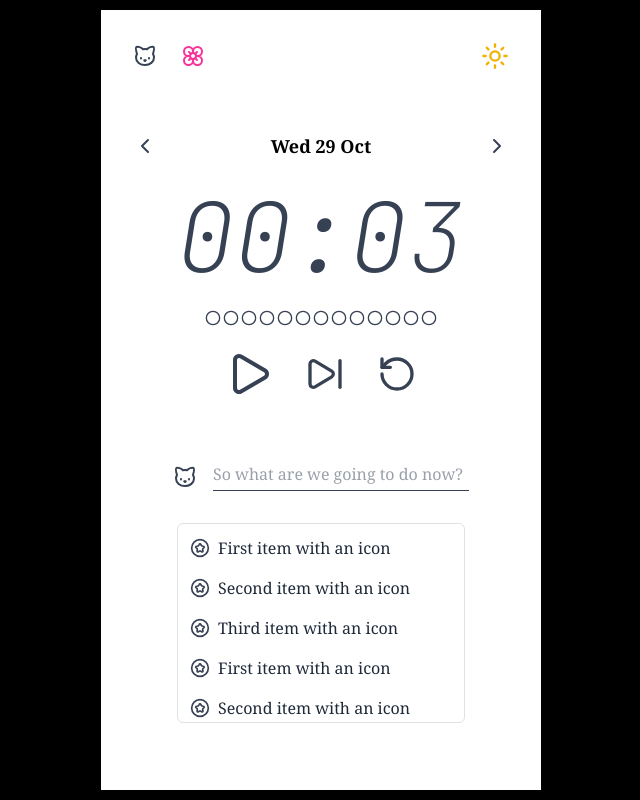
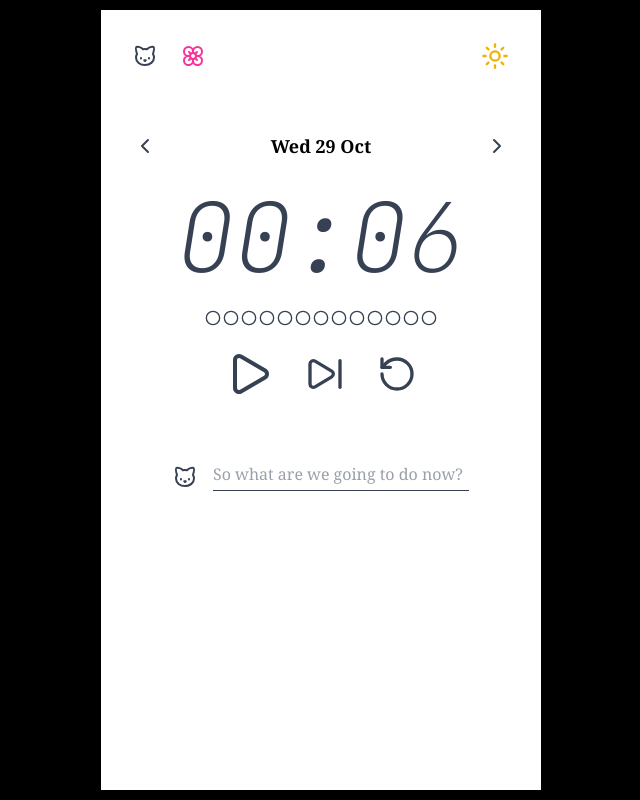
Before and after one commit to SnizhanaK/Study-Timer, a Vue app: page / in a window 1280 px wide. Shown: the whole page, without its empty margins (319-959 px from the left). Built offline with nearby package versions, Linux system fonts and the light colour scheme.

Commit message:
update list

```diff
--- a/src/App.vue
+++ b/src/App.vue
@@ -13,18 +13,24 @@ import {
   Play,
   RotateCcw,
   SkipForward,
+  Edit3,
+  Trash2
 } from "lucide-vue-next";
 
 const isDark = ref(false);
-const startMinutes = 0.05;
+const startMinutes = 0.10;
 const timeLeft = ref(startMinutes * 60);
 const isRunning = ref(false);
 let interval = null;
 const TOTAL_MARKERS = 13;
 const completed = ref(7);
+const editingIndex = ref(null);
+const editingText = ref("");
 
 const savedCompleted = Number(localStorage.getItem("completed") || 0);
 completed.value = Math.min(isNaN(savedCompleted) ? 0 : savedCompleted, TOTAL_MARKERS);
+const taskInput = ref("");
+const tasks = ref(JSON.parse(localStorage.getItem("tasks") || "[]"));
 
 function applyTheme() {
   isDark.value =
@@ -71,6 +77,7 @@ function start() {
     } else {
       completed.value = Math.min(completed.value + 1, TOTAL_MARKERS);
       localStorage.setItem("completed", String(completed.value));
+      addCurrentInputToList();
       pause();
       timeLeft.value = startMinutes * 60;
     }
@@ -90,15 +97,54 @@ function reset() {
     completed.value = 0;
     localStorage.setItem("completed", "0");
   }
+  tasks.value = [];
+  localStorage.setItem("tasks", "[]");
+  if (typeof editingIndex !== "undefined") {
+    editingIndex.value = null;
+    editingText.value = "";
+  }
 }
 
 function skipForward() {
   // Imitate a finished Pomodoro session
   completed.value = Math.min(completed.value + 1, TOTAL_MARKERS);
   localStorage.setItem("completed", String(completed.value));
+  addCurrentInputToList();
 
   pause();
   timeLeft.value = startMinutes * 60;
+}
+
+function addCurrentInputToList() {
+  const v = taskInput.value.trim();
+  if (!v) return;
+  tasks.value.unshift(v);
+  taskInput.value = "";
+  localStorage.setItem("tasks", JSON.stringify(tasks.value));
+}
+
+function removeTask(index) {
+  tasks.value.splice(index, 1);
+  localStorage.setItem("tasks", JSON.stringify(tasks.value));
+
+  if (completed.value > 0) {
+    completed.value--;
+    localStorage.setItem("completed", String(completed.value));
+  }
+}
+
+function startEditing(index) {
+  editingIndex.value = index;
+  editingText.value = tasks.value[index];
+}
+
+function saveEditing(index) {
+  const text = editingText.value.trim();
+  if (!text) return;
+  tasks.value[index] = text;
+  localStorage.setItem("tasks", JSON.stringify(tasks.value));
+  editingIndex.value = null;
+  editingText.value = "";
 }
 
 onUnmounted(() => clearInterval(interval));
@@ -213,35 +259,56 @@ onMounted(() => applyTheme());
                 type="text"
                 placeholder="So what are we going to do now?"
                 class="border-0 border-b font-serif  text-gray-700 dark:text-gray-100 focus:outline-none w-64 pb-1"
+                v-model="taskInput"
             />
           </div>
 
           <div class="flex justify-center mt-2">
-            <div class="w-72 h-50 overflow-y-auto border border-gray-300/70 rounded-md p-3">
+            <div class="w-80 h-55 overflow-y-auto">
               <ul class="space-y-4 font-serif text-gray-800 dark:text-gray-100">
-                <li class="flex items-center gap-2">
-                  <CircleStar class="w-5 h-5 text-gray-700 dark:text-gray-100"/>
-                  <span>First item with an icon</span>
-                </li>
-                <li class="flex items-center gap-2">
-                  <CircleStar class="w-5 h-5 text-gray-700 dark:text-gray-100"/>
-                  <span>Second item with an icon</span>
-                </li>
-                <li class="flex items-center gap-2">
-                  <CircleStar class="w-5 h-5 text-gray-700 dark:text-gray-100"/>
-                  <span>Third item with an icon</span>
-                </li>
-                <li class="flex items-center gap-2">
-                  <CircleStar class="w-5 h-5 text-gray-700 dark:text-gray-100"/>
-                  <span>First item with an icon</span>
-                </li>
-                <li class="flex items-center gap-2">
-                  <CircleStar class="w-5 h-5 text-gray-700 dark:text-gray-100"/>
-                  <span>Second item with an icon</span>
-                </li>
-                <li class="flex items-center gap-2">
-                  <CircleStar class="w-5 h-5 text-gray-700 dark:text-gray-100"/>
-                  <span>Third item with an icon</span>
+                <li
+                    v-for="(item, idx) in tasks"
+                    :key="idx"
+                    class="flex items-center justify-between gap-2"
+                >
+                  <div class="flex items-center gap-2 w-full min-w-0">
+                    <CircleStar class="w-5 h-5 text-gray-700 dark:text-gray-100"/>
+
+                    <template v-if="editingIndex === idx">
+                      <input
+                          v-model="editingText"
+                          @keyup.enter="saveEditing(idx)"
+                          @blur="saveEditing(idx)"
+                          class="bg-transparent border-b border-gray-400 dark:border-gray-600 focus:outline-none flex-1 min-w-0"
+                          autofocus
+                      />
+                    </template>
+
+                    <template v-else>
+
+                      <span class="flex-1 min-w-0 break-all whitespace-pre-wrap">
+          {{ item }}
+        </span>
+                    </template>
+                  </div>
+
+                  <div class="flex items-center gap-2">
+                    <button
+                        v-if="editingIndex !== idx"
+                        @click="startEditing(idx)"
+                        class="p-1 rounded-lg hover:scale-110 active:scale-95 transition"
+                        title="Edit task"
+                    >
+                      <Edit3 class="w-5 h-5 text-blue-500 dark:text-blue-600"/>
+                    </button>
+                    <button
+                        @click="removeTask(idx)"
+                        class="p-1 rounded-lg hover:scale-110 active:scale-95 transition"
+                        title="Delete task"
+                    >
+                      <Trash2 class="w-5 h-5 text-red-500 dark:text-red-800"/>
+                    </button>
+                  </div>
                 </li>
               </ul>
             </div>
```
